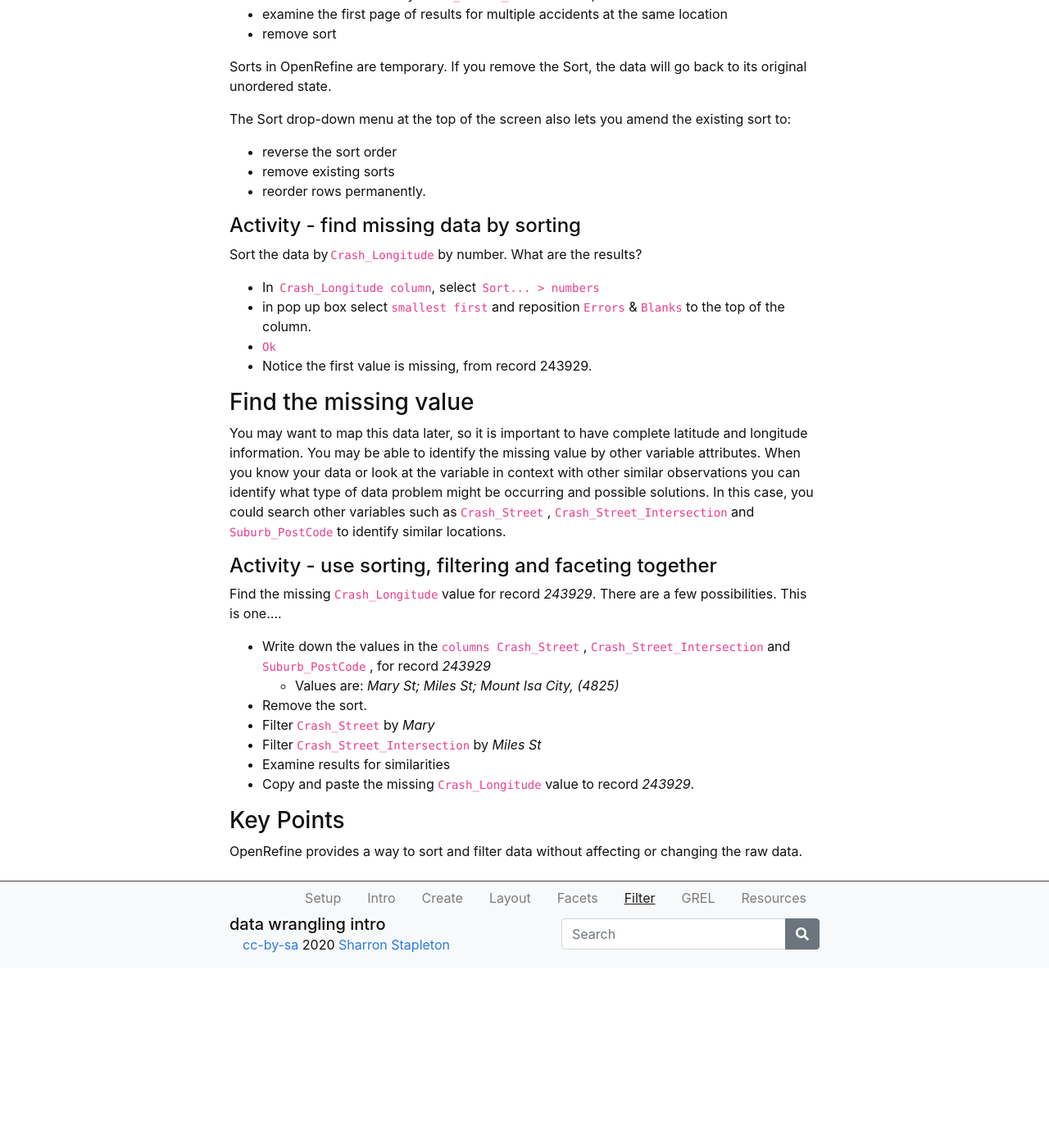
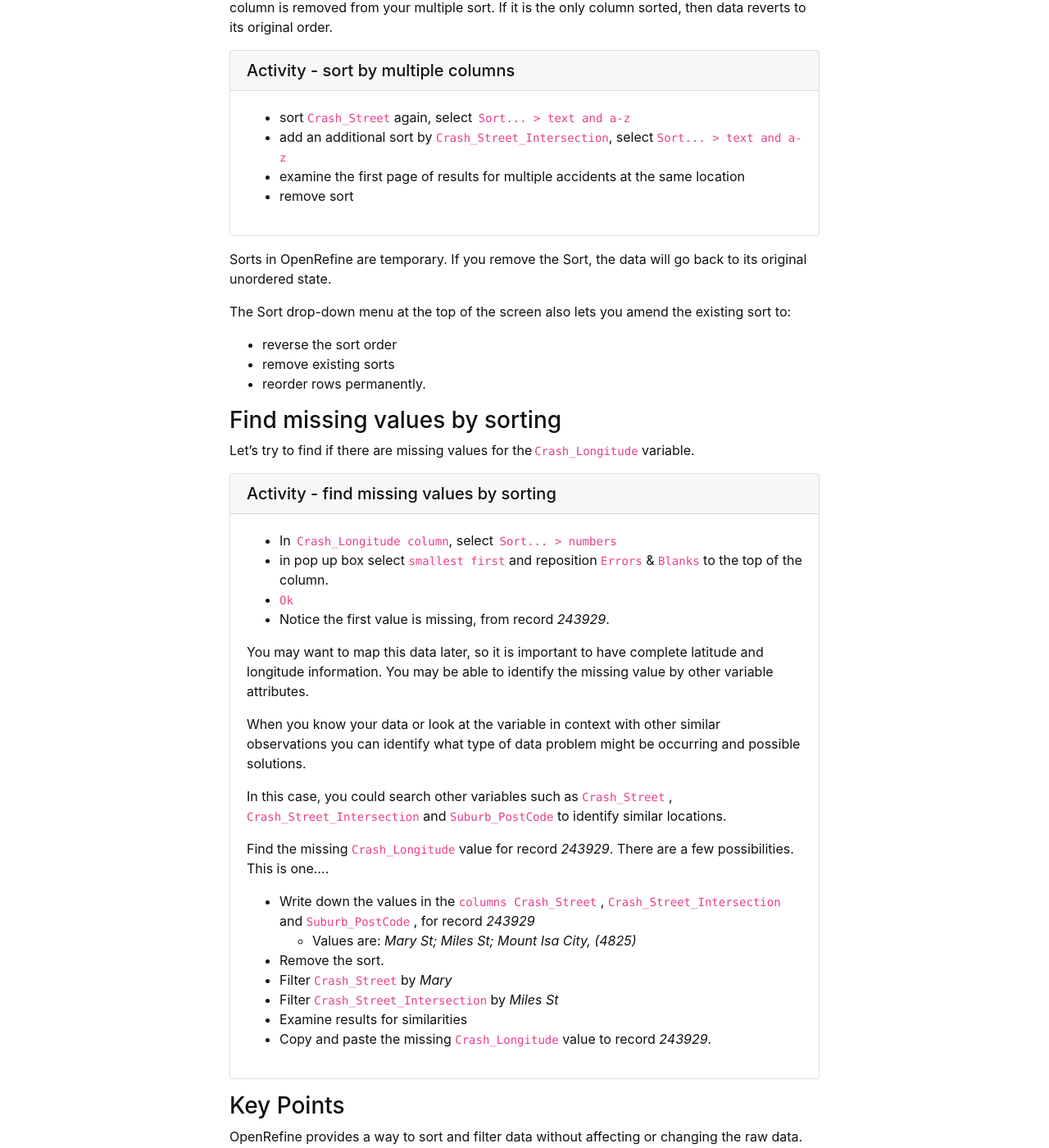
Before and after one commit to GULibrarySandbox/intro-data-wrangle, a Jekyll site: the page built from content/5-lesson.md, in a window 1280 px wide and 1400 px high, scrolled down 1670 px. Shown: the whole window at 82% size. Built offline with Jekyll 4.4.1, drawn with Linux system fonts in a browser that asks for light colours; before the commit the page ends 2850 px from its top, so only the background shows below that; some of the changed text lies outside the part shown.

Commit message:
Update 5-lesson.md

```diff
--- a/content/5-lesson.md
+++ b/content/5-lesson.md
@@ -11,13 +11,12 @@ nav: true
 
 There are many records in this dataset and you can filter them to work on a subset. Let's explore filtering by a word within the text values of a column.
 
-#### Activity - filter to work on a subset of data
-
-- click the down arrow next to `Suburb_PostCode > Text filter`. A filter box will appear in the left margin
-- type 'heights' and press return. There are 208 matching rows of the original 27528 rows (and these rows are selected for the subsequent steps).
-- limit the results to one of the suburbs with 'Heights' in the name. There are a couple of possibilities.
-- do `Facet > Text facet` on the `Suburb_PostCode` column after filtering. This will show 20 suburbs with names that match your filter.
-- to restrict to only one of these suburbs, select one to include.
+{% capture text %}
+- click the down arrow next to  `Suburb_PostCode > Text filter`.  A filter box will appear in the left margin
+- type *'heights'* and press return. There are 208 matching rows of the original 27528 rows (and these rows are selected for the subsequent steps).
+- limit the results to one of the suburbs with *'Heights'* in the name. There are a couple of possibilities.
+- do  `Facet > Text facet`  on the  `Suburb_PostCode`  column after filtering. This will show 20 suburbs with names that match your filter.
+- to restrict to only one of these suburbs, select one to include.{% endcapture %} {% include card.md header="Activity - filter to work on a subset of data" text=text %}
 
 Faceting and filtering look very similar. A good distinction is that faceting gives you an overview, description and count of all of the data that is currently selected, while filtering allows you to select a subset of your data by a string - of text in this case - for analysis or cleaning.
 
@@ -27,17 +26,16 @@ Faceting and filtering look very similar. A good distinction is that faceting gi
 
 Using `Crash_Street`, let's explore data using sorting.
 
-#### Activity - sort by text
-
-- in `Crash_Street` column select drop-down menu and `Sort`.  Options include:
+{% capture text %}
+- in  `Crash_Street`  column select drop-down menu and  `Sort`.   Options include:
   - sort by text
   - sort by numbers
   - sort by dates
   - sort by booleans (TRUE or FALSE values).
-- select `text`
-- additional options will then appear for you to fine-tune your sorting, select `a-z`
+- select  `text`
+- additional options will then appear for you to fine-tune your sorting, select  `a-z`
 - you can also specify what order to put *blanks* and *errors* in the sorted results.
-- `Ok`
+-  `Ok`
 
 When performing the first sort, you will notice the drop-down menu for the selected column shows  `Sort ...`
 
@@ -46,7 +44,7 @@ If you try to re-sort a column that you have already used, the drop-down menu ch
   - `Sort > Sort ...` - This option enables you to modify your original sort.
   - `Sort > Reverse` - This option allows you to reverse the order of the sort.
   - `Sort > Remove sort` - This option allows you to undo your sort.
-- remove this sort.
+- remove this sort.{% endcapture %} {% include card.md header="Activity - sort by text" text=text %}
 
 ### Sort by multiple columns
 
@@ -58,12 +56,11 @@ To restart the sorting process with a specific column, check the  `sort by thi
 
 If you go back to one of the already sorted columns and select `Sort > Remove sort` , that column is removed from your multiple sort. If it is the only column sorted, then data reverts to its original order.
 
-#### Activity - sort by multiple columns
-
+{% capture text %}
 - sort  `Crash_Street` again, select  `Sort... > text and a-z`
 - add an additional sort by  `Crash_Street_Intersection`, select  `Sort... > text and a-z`
 - examine the first page of results for multiple accidents at the same location
-- remove sort
+- remove sort{% endcapture %} {% include card.md header="Activity - sort by multiple columns" text=text %}
 
 Sorts in OpenRefine are temporary. If you remove the Sort, the data will go back to its original unordered state.
 
@@ -72,20 +69,21 @@ The Sort drop-down menu at the top of the screen also lets you amend the existin
 - remove existing sorts
 - reorder rows permanently.
 
-#### Activity - find missing data by sorting
+### Find missing values by sorting
 
-Sort the data by `Crash_Longitude` by number. What are the results?
+Let's try to find if there are missing values for the `Crash_Longitude` variable.
 
+{% capture text %}
 - In  `Crash_Longitude column`, select  `Sort... > numbers`
 - in pop up box select  `smallest first` and reposition  `Errors` &  `Blanks` to the top of the column.
 - `Ok`
-- Notice the first value is missing, from record 243929.
+- Notice the first value is missing, from record *243929*.
 
-### Find the missing value
+You may want to map this data later, so it is important to have complete latitude and longitude information.  You may be able to identify the missing value by other variable attributes.
 
-You may want to map this data later, so it is important to have complete latitude and longitude information.  You may be able to identify the missing value by other variable attributes.  When you know your data or look at the variable in context with other similar observations you can identify what type of data problem might be occurring and possible solutions.  In this case, you could search other variables such as  `Crash_Street` ,  `Crash_Street_Intersection`  and  `Suburb_PostCode` to identify similar locations.
+When you know your data or look at the variable in context with other similar observations you can identify what type of data problem might be occurring and possible solutions.
 
-#### Activity - use sorting, filtering and faceting together
+In this case, you could search other variables such as  `Crash_Street` ,  `Crash_Street_Intersection`  and  `Suburb_PostCode` to identify similar locations.
 
 Find the missing `Crash_Longitude` value for record *243929*. There are a few possibilities.  This is one....
 
@@ -95,7 +93,7 @@ Find the missing `Crash_Longitude` value for record *243929*. There are a few po
 - Filter  `Crash_Street`  by *Mary*
 - Filter  `Crash_Street_Intersection`  by *Miles St*
 - Examine results for similarities
-- Copy and paste the missing `Crash_Longitude`  value to record *243929*.
+- Copy and paste the missing `Crash_Longitude`  value to record *243929*.{% endcapture %} {% include card.md header="Activity - find missing values by sorting" text=text %}
 
 ### Key Points
 
```
